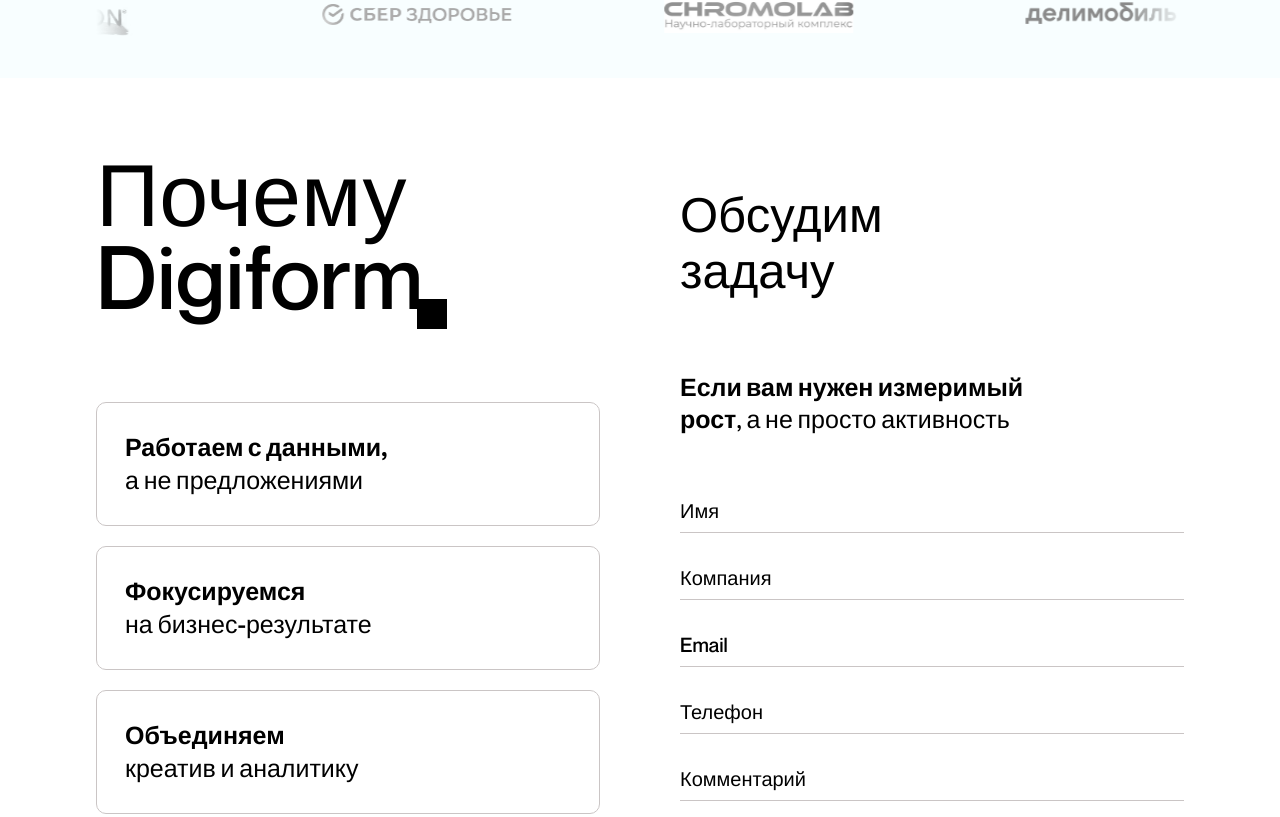
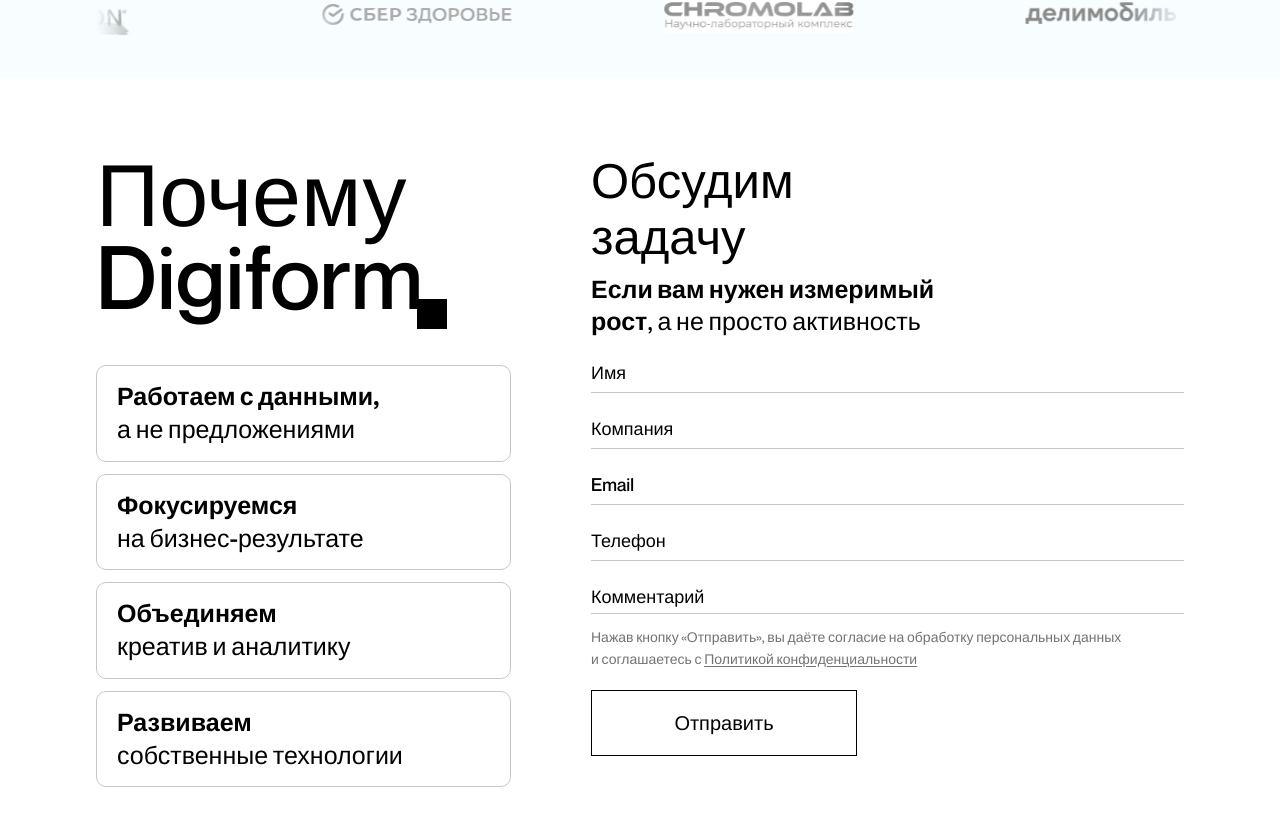
Before and after one commit to Yaroslav-Chertov/digiform, a Next.js app: page / in a window 1280 px wide. Shown: the part 4063-4880 px from the top of the page. Built offline with nearby package versions, Linux system fonts and the light colour scheme; no server answers.

Commit message:
fix size whydigiform

```diff
--- a/src/components/WhyDigiform/WhyDigiform.module.scss
+++ b/src/components/WhyDigiform/WhyDigiform.module.scss
@@ -12,9 +12,9 @@
 
 .inner {
   display: grid;
-  grid-template-columns: 1fr 1fr;
+  grid-template-columns: 0.7fr 1fr;
   column-gap: clamp(80px, calc(80px + (100vw - 1440px) * 0.01607), 98px);
-  align-items: end;
+  align-items: start;
   padding: 0 $content-pad-x;
   padding-bottom: clamp(87px, calc(87px + (100vw - 1440px) * 0.01696), 106px);
 
@@ -33,7 +33,7 @@
 }
 
 .heading {
-  margin: 0 0 clamp(73px, 73px + (100vw - 1440px) * 0.0125, 78px);
+  margin: 0 0 clamp(36px, calc(36px + (100vw - 1440px) * 0.00625), 39px);
   font-family: $font-primary;
   font-weight: 500;
   font-size: $text-display-xl;
@@ -74,7 +74,7 @@
 .reasons {
   display: flex;
   flex-direction: column;
-  gap: clamp(20px, calc(20px + (100vw - 1440px) * 0.00357), 24px);
+  gap: clamp(12px, calc(12px + (100vw - 1440px) * 0.00179), 14px);
   list-style: none;
   margin: 0;
   padding: 0;
@@ -92,9 +92,9 @@
   justify-content: center;
   width: 100%;
   max-width: 100%;
-  min-height: clamp(124px, calc(124px + (100vw - 1440px) * 0.025), 152px);
-  padding: clamp(20px, calc(20px + (100vw - 1440px) * 0.00357), 24px)
-    clamp(28px, calc(28px + (100vw - 1440px) * 0.00536), 34px);
+  min-height: clamp(80px, calc(80px + (100vw - 1440px) * 0.0143), 96px);
+  padding: clamp(14px, calc(14px + (100vw - 1440px) * 0.00179), 16px)
+    clamp(20px, calc(20px + (100vw - 1440px) * 0.00286), 24px);
   border: 1px solid $color-border;
   border-radius: 10px;
 
@@ -137,7 +137,7 @@
 }
 
 .formHeading {
-  margin: 0 0 clamp(73px, calc(73px + (100vw - 1440px) * 0.00446), 29px);
+  margin: 0 0 clamp(9px, calc(9px + (100vw - 1440px) * 0.0009), 11px);
   font-family: $font-primary;
   font-weight: 500;
   font-size: $text-display-lg;
@@ -152,7 +152,7 @@
 }
 
 .formIntro {
-  margin: 0 0 clamp(48px, calc(48px + (100vw - 1440px) * 0.00982), 59px);
+  margin: 0 0 clamp(12px, calc(12px + (100vw - 1440px) * 0.00223), 15px);
   font-family: $font-primary;
   font-weight: 700;
   font-size: $text-display-sm;
@@ -192,21 +192,24 @@
 
 .field {
   position: relative;
-  padding: 15px 0 0;
-  margin-bottom: 17px;
+  padding: 11px 0 0;
+  margin-bottom: 12px;
 }
 
 .fieldInput {
   position: relative;
   z-index: 1;
   width: 100%;
+  display: block;
   border: none;
   outline: none;
   background: none;
   padding: 0;
+  resize: none;
+  overflow: hidden;
   font-family: $font-primary;
   font-weight: 500;
-  font-size: 20px;
+  font-size: 18px;
   line-height: 1.04;
   color: $color-black;
 
@@ -222,12 +225,12 @@
 
 .fieldLabel {
   position: absolute;
-  top: 18px;
+  top: 14px;
   left: 0;
   z-index: 0;
   font-family: $font-primary;
   font-weight: 500;
-  font-size: 20px;
+  font-size: 18px;
   line-height: 1.04;
   color: $color-black;
   pointer-events: none;
@@ -274,7 +277,7 @@
   font-size: $text-small;
   line-height: 1.57;
   color: $color-gray;
-  margin-bottom: 30px;
+  margin-bottom: 20px;
 
   @media (max-width: $bp-mobile) {
     font-size: $text-mob-card-title;
--- a/src/components/WhyDigiform/WhyDigiform.tsx
+++ b/src/components/WhyDigiform/WhyDigiform.tsx
@@ -1,6 +1,12 @@
 "use client";
 
-import { useState, type ChangeEvent, type FormEvent } from "react";
+import {
+  useState,
+  useRef,
+  useEffect,
+  type ChangeEvent,
+  type FormEvent,
+} from "react";
 import { Reveal } from "@/components/Reveal/Reveal";
 import { SuccessModal } from "@/components/SuccessModal/SuccessModal";
 import {
@@ -35,14 +41,23 @@
   const { submitting, setSubmitting } = useFormStatus();
   const [submitError, setSubmitError] = useState("");
   const [showSuccess, setShowSuccess] = useState(false);
+  const commentRef = useRef<HTMLTextAreaElement>(null);
 
   const handleChange =
-    (field: keyof ContactFormData) => (e: ChangeEvent<HTMLInputElement>) => {
+    (field: keyof ContactFormData) =>
+    (e: ChangeEvent<HTMLInputElement | HTMLTextAreaElement>) => {
       setData((prev) => ({ ...prev, [field]: e.target.value }));
       if (errors[field]) {
         setErrors((prev) => ({ ...prev, [field]: undefined }));
       }
     };
+
+  useEffect(() => {
+    const el = commentRef.current;
+    if (!el) return;
+    el.style.height = "auto";
+    el.style.height = `${el.scrollHeight}px`;
+  }, [data.comment]);
 
   const handleSubmit = async (e: FormEvent<HTMLFormElement>) => {
     e.preventDefault();
@@ -264,11 +279,12 @@
               </div>
 
               <div className={styles.field}>
-                <input
+                <textarea
+                  ref={commentRef}
                   className={styles.fieldInput}
                   id="comment"
                   name="comment"
-                  type="text"
+                  rows={1}
                   placeholder=" "
                   maxLength={1000}
                   value={data.comment}
```
